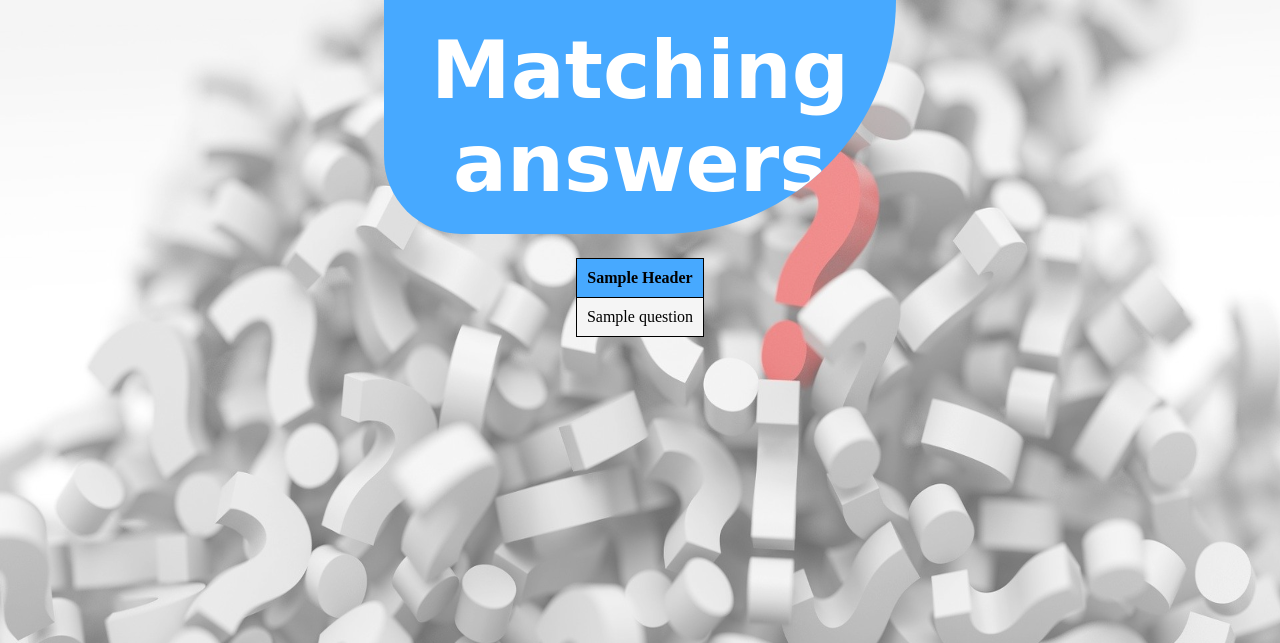
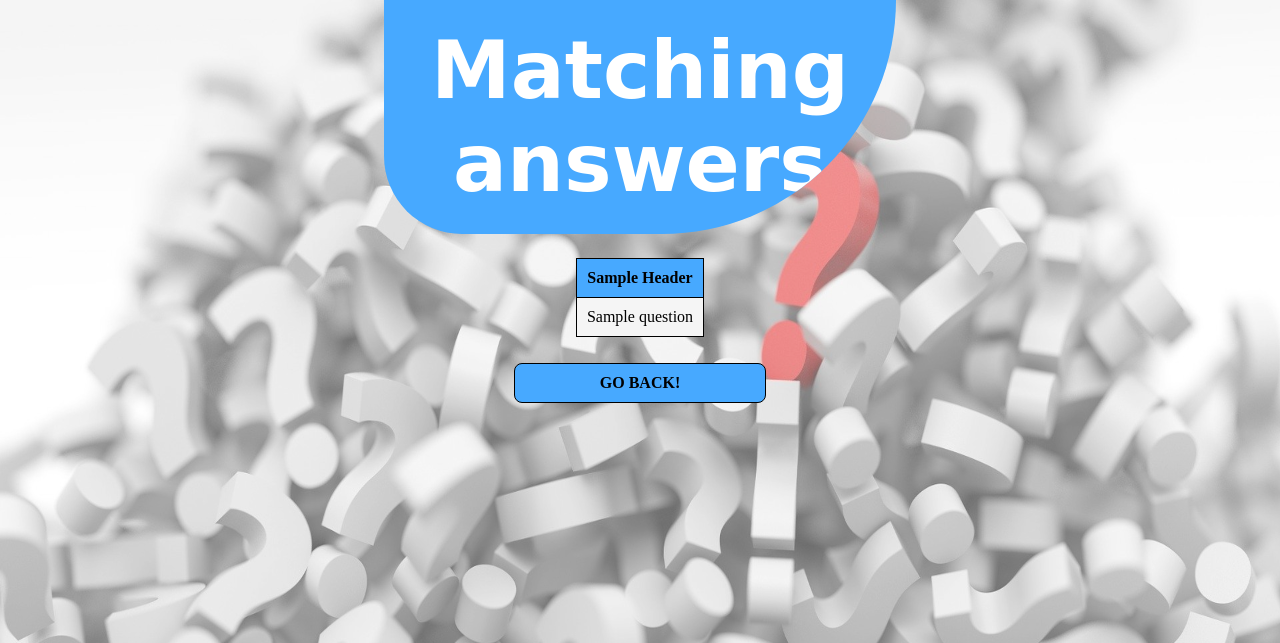
Before and after one commit to marcinchaluda/ask_mate, a Flask app: template templates/display_data/search_box_answers.html in a window 1280 px wide. Shown: the top 643 px of the page. Run offline with Flask 2, Linux system fonts and the light colour scheme; the template is opened without the code that fills it: most values are stand-ins (such as "Sample title", 1, 10 or a date in 2020); some libraries are stand-ins or nearby versions; some web fonts are replaced.

Commit message:
add go back button to search box anser page

```diff
--- a/templates/display_data/search_box_answers.html
+++ b/templates/display_data/search_box_answers.html
@@ -28,3 +28,8 @@
         </tr>
     {% endfor %}
 {% endblock content %}
+{% block buttons %}
+    <div class="buttons">
+        <a href="/" type="button">Go Back!</a>
+    </div>
+{% endblock buttons %}
```
